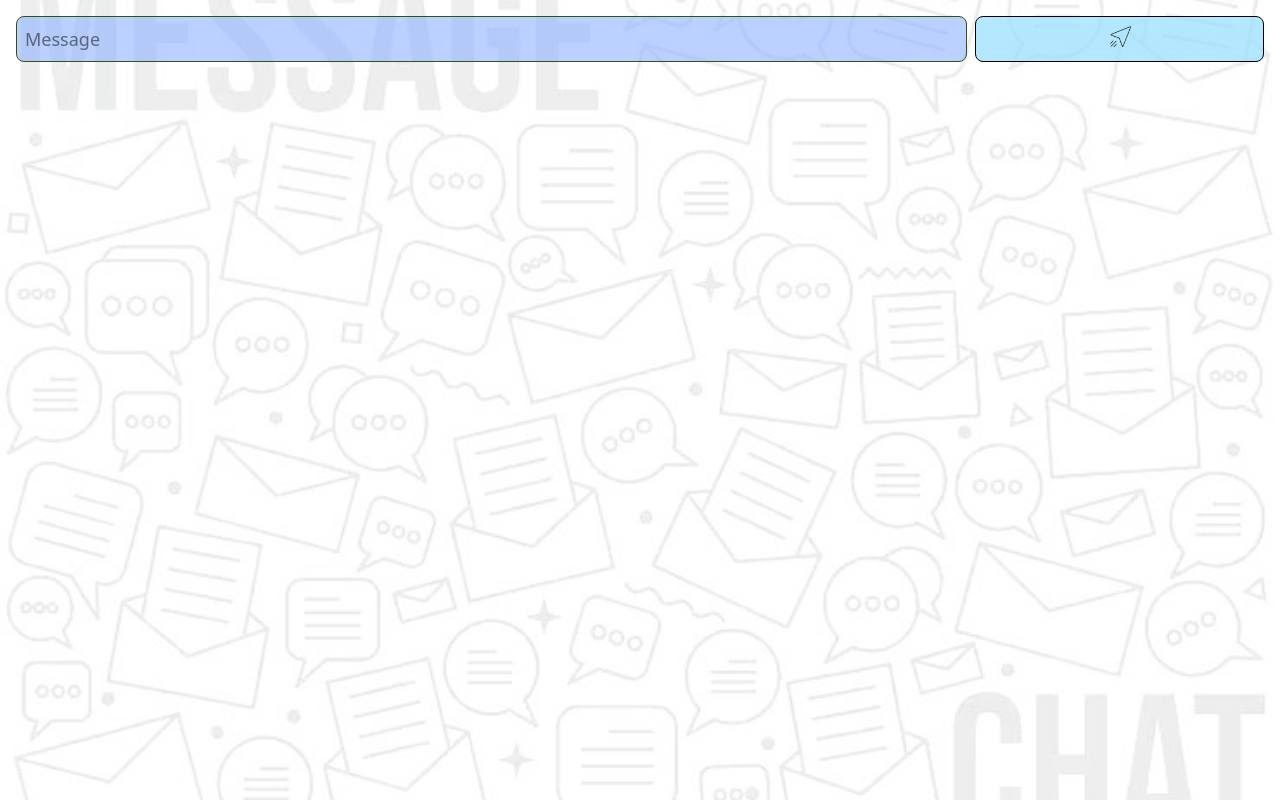
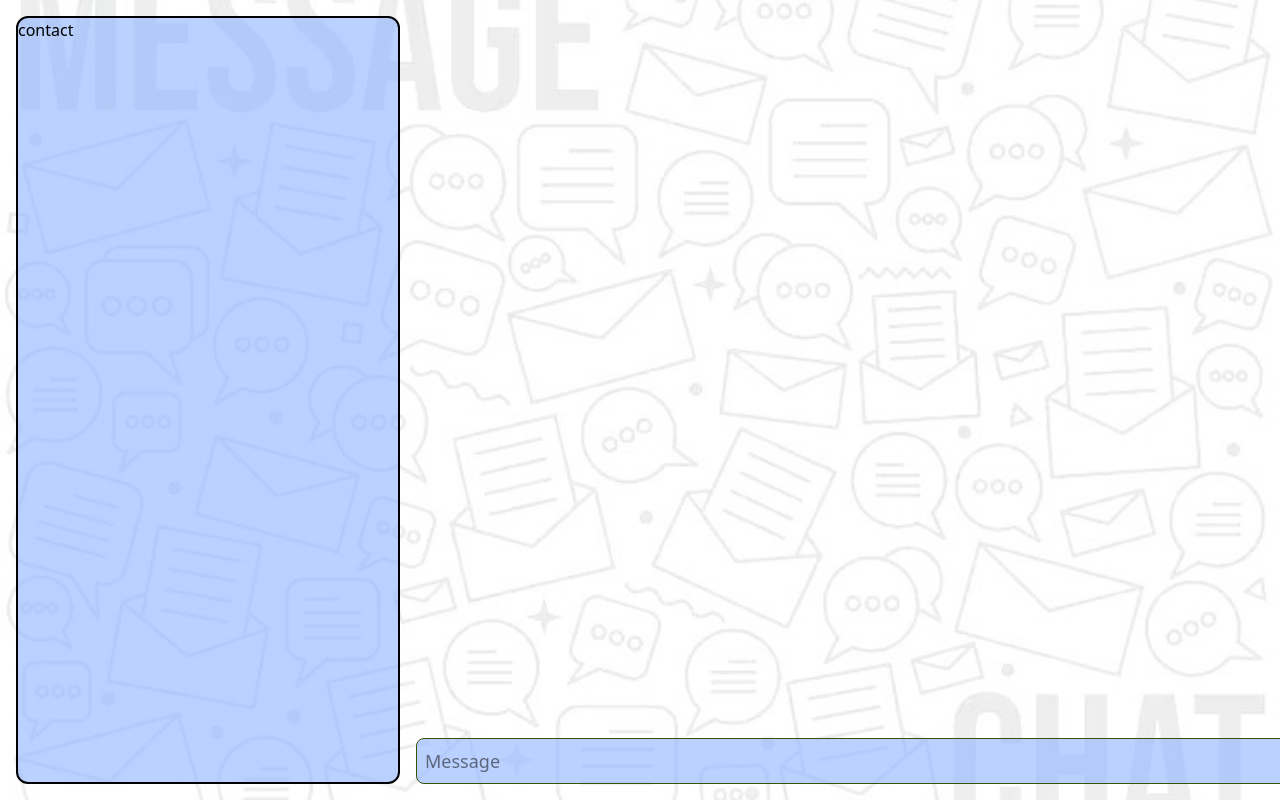
Before and after one commit to Paradva-Niraj/chat-app, a React (Vite) app: page / in a window 1280 px wide. Built offline with nearby package versions, Linux system fonts and the light colour scheme.

Commit message:
dashboard view

```diff
--- a/src/App.jsx
+++ b/src/App.jsx
@@ -3,14 +3,18 @@ import reactLogo from './assets/react.svg'
 import viteLogo from '/vite.svg'
 import './App.css'
 import Input from './components/input'
+import ContactPanel from './components/ContactPanel'
 
 function App() {
   const [count, setCount] = useState(0)
 
   return (
     <>
-    <div className='min-h-screen min-w-screen bg-cover bg-center bg-no-repeat' style={{backgroundImage: "url('../../public/back-grond-3.jpg')" }}>
-      <Input />
+    <div className='flex min-h-screen min-w-screen bg-cover bg-center bg-no-repeat' style={{backgroundImage: "url('../../public/back-grond-3.jpg')" }}>
+      <ContactPanel />
+      <div className="flex flex-1 items-end">
+        <Input />
+      </div>
     </div>
     </>
   )
--- a/src/Style/Input.css
+++ b/src/Style/Input.css
@@ -1,7 +1,16 @@
 .background{
     background-color: rgba(137, 175, 255, 0.575);
+}
+
+.background:hover,
+.background:focus{
+    border-color: rgb(0, 81, 255);
 }
 
 .background-button{
     background-color: #94dfffb3;
 }
+
+.background-button:hover{
+    border-color: #00b3ff;
+}
--- /dev/null
+++ b/src/components/ContactPanel.jsx
@@ -0,0 +1,13 @@
+import '../Style/Input.css'
+
+function ContactPanel() {
+    return (
+        <>
+            <div className="h-screen-100 hidden md:block w-sm mt-4 ml-4 mb-4 rounded-xl background back border-2">
+                contact
+            </div>
+        </>
+     );
+}
+
+export default ContactPanel;
--- a/src/components/Input.jsx
+++ b/src/components/Input.jsx
@@ -3,9 +3,9 @@ import '../Style/Input.css';
 function Input() {
     return (
     <>
-        <div className="flex">
-        <input type="text" name="" id="" placeholder="Message" className="h-lg w-full border ml-4 mr-2 mt-4 p-2 text-lg rounded-lg cursor-text border-lime-900 background"/>
-        <button className="h-lg w-24 md:w-sm border p-2 mt-4 mr-4 text-lg rounded-lg background-button flex justify-center cursor-pointer ">
+        <div className="flex fixed bottom-0 w-full left-100 items-center">
+        <input type="text" name="" id="" placeholder="Message" className="h-lg w-4xl border ml-4 mr-2 mt-4 mb-4 p-2 text-lg rounded-lg cursor-text border-lime-900 background focus:outline-none"/>
+        <button className="h-lg w-24 md:w-45 border p-2 mt-4 mr-4 mb-4 text-lg rounded-lg background-button flex justify-center cursor-pointer ">
             <img src="../../public/send-light.png" className="h-6" alt="" srcset="" />
         </button>
         </div>
```
